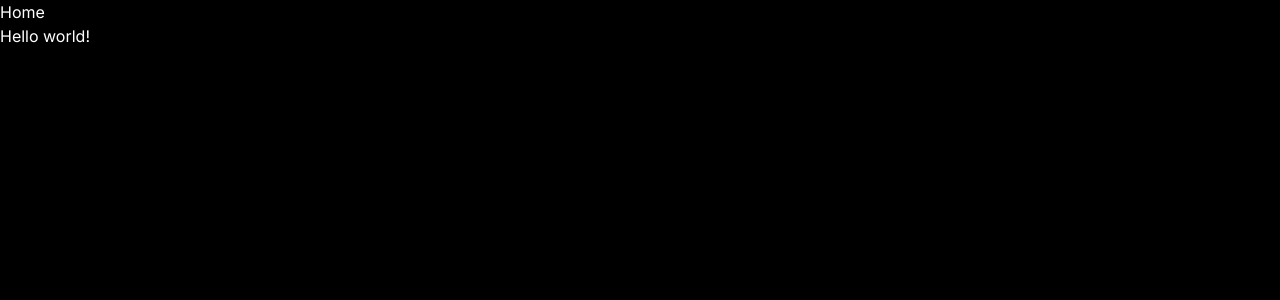
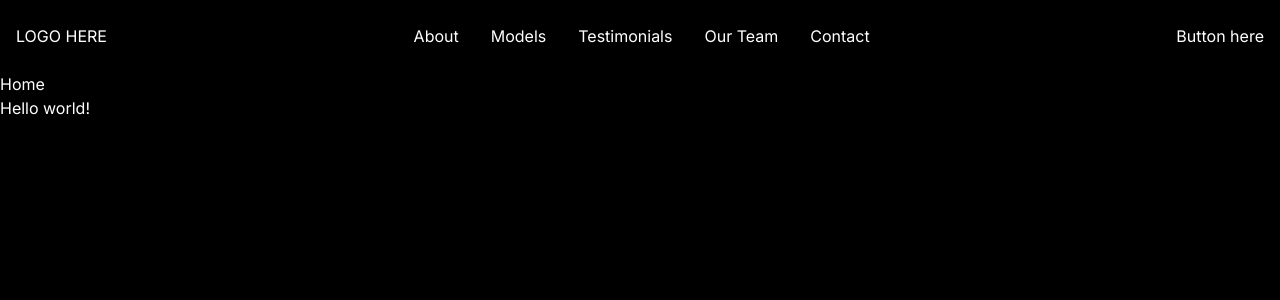
Before and after one commit to philrussel21/dream-drive-rentals, a Next.js app: page / in a window 1280 px wide. Shown: the top 300 px of the page. Built offline with nearby package versions, Linux system fonts and the light colour scheme.

Commit message:
feat: init Header component and data. Add Link type to library. Add Header to layout

```diff
--- a/src/app/layout.tsx
+++ b/src/app/layout.tsx
@@ -1,6 +1,8 @@
+import {Inter} from 'next/font/google';
+import type {Metadata} from 'next';
+import {Header} from '@app/components';
+import headerData from '@app/data/header.json';
 import './globals.css';
-import type {Metadata} from 'next';
-import {Inter} from 'next/font/google';
 
 const inter = Inter({subsets: ['latin']});
 
@@ -13,7 +15,10 @@ export default function RootLayout({children}: {children: React.ReactNode}) {
   return (
     <html lang="en">
       <body className={inter.className}>
-        <main className="min-h-screen bg-black text-white">{children}</main>
+        <main className="min-h-screen bg-black text-white">
+          <Header links={headerData} />
+          {children}
+        </main>
       </body>
     </html>
   );
--- /dev/null
+++ b/src/components/header.tsx
@@ -0,0 +1,30 @@
+import {Link as LinkType} from '@app/library/types';
+import Link from 'next/link';
+
+type HeaderProperties = {
+  links: LinkType[];
+};
+
+const Header = ({links}: HeaderProperties): JSX.Element => (
+  <nav className="flex container justify-between py-6">
+    <Link href="/">
+      <div>
+        <p>LOGO HERE</p>
+      </div>
+    </Link>
+    <ul className="flex space-x-8">
+      {links.map((link) => (
+        <li key={link.href}>
+          <Link href={link.href}>
+            <span>{link.label}</span>
+          </Link>
+        </li>
+      ))}
+    </ul>
+    <div>Button here</div>
+  </nav>
+);
+
+export default Header;
+
+export type {HeaderProperties as HeaderProps};
--- /dev/null
+++ b/src/components/index.ts
@@ -0,0 +1 @@
+export {default as Header} from './header';
--- /dev/null
+++ b/src/data/header.json
@@ -0,0 +1,22 @@
+[
+  {
+    "label": "About",
+    "href": "/about"
+  },
+  {
+    "label": "Models",
+    "href": "/models"
+  },
+  {
+    "label": "Testimonials",
+    "href": "/testimonials"
+  },
+  {
+    "label": "Our Team",
+    "href": "/our-team"
+  },
+  {
+    "label": "Contact",
+    "href": "/contact"
+  }
+]
--- /dev/null
+++ b/src/library/types.ts
@@ -0,0 +1,8 @@
+type Link = {
+  label: string;
+  href: string;
+}
+
+export type {
+  Link
+};
```
